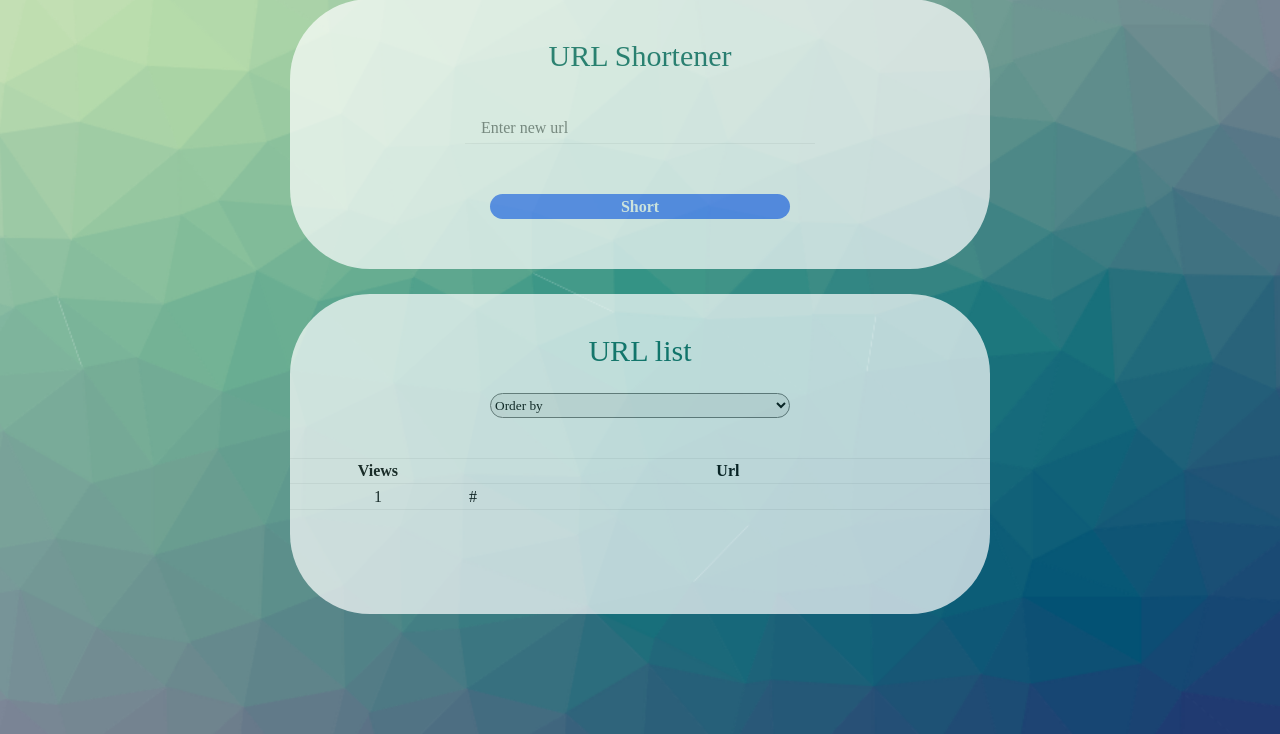
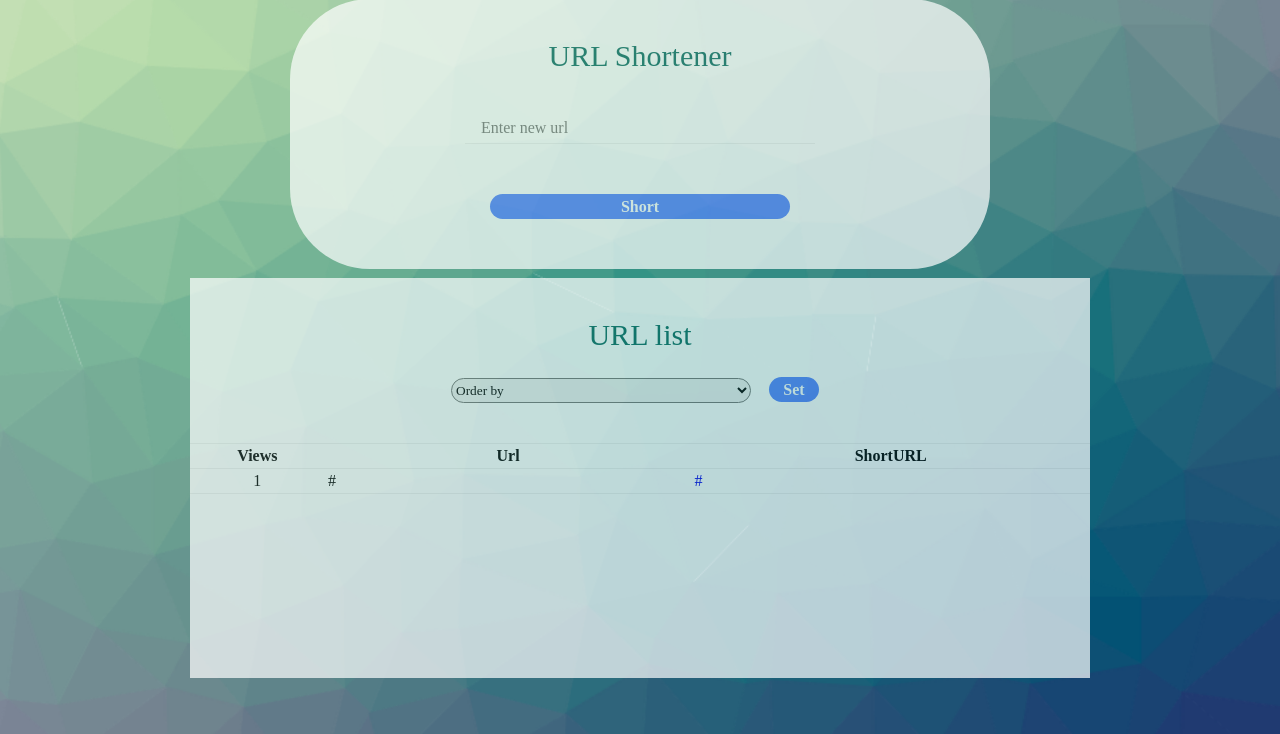
Before and after one commit to Txemy88/URL-Shortener, a PHP site: page /URLShortener/ in a window 1280 px wide. Shown: the part 66-800 px from the top of the page. Run offline with PHP 8.4, Linux system fonts and the light colour scheme; tables that the repository leaves empty hold one stand-in row (values such as "Sample post"); some libraries are stand-ins or nearby versions.

Commit message:
Ajustes en estilo, index.html y nuevo fichero load_urls.php

```diff
--- a/css/style.css
+++ b/css/style.css
@@ -30,17 +30,16 @@ body{
 
 .container-form-show{
     width: 100%;
-    height: 40%;
-    max-width: 700px;
+    height: 50%;
+    max-width: 900px;
     background: #fff;
     position: absolute;
-    top: 65%;
+    top: 68%;
     left: 50%;
     transform: translate(-50%, -50%);
     padding-bottom: 50px;
-    overflow: hidden;
+    overflow: auto;
     opacity: 0.7;
-    border-radius: 80px;
 }
 
 
@@ -98,6 +97,7 @@ body{
     cursor: pointer;
 }
 
+
 .mensaje{
     width: 100%;
     max-width: 450px;
@@ -120,6 +120,20 @@ body{
     color: #0b6c62;
 }
 
+.boton_1{
+    width: 50px;
+    height: 25px;
+    margin-left: 2%;
+    margin-top: 25px;
+    color: white;
+    background: #5584FF;
+    border-style: none;
+    outline: 0px;
+    border-radius: 50px;
+    font-size: 16px;
+    font-weight: bold;
+    cursor: pointer;
+}
 
 
 /*Option panel*/
@@ -127,9 +141,7 @@ body{
 select {
     width: 300px;
     height: 25px;
-    position: relative;
-    display: block;
-    margin: auto;
+    margin-left: 29%;
     margin-top: 25px;
     outline: 0px;
     border-radius: 50px;
@@ -165,6 +177,11 @@ table td:nth-child(2) {
     text-align: left;
 }
 
+table td:nth-child(3) {
+    width: 1000px;
+    text-align: left;
+}
+
 tr:hover td {
     background-color: #369681;
     color: white;
--- a/index.php
+++ b/index.php
@@ -59,11 +59,10 @@
 	<div class="container-form-show">
 
 
-
 	        <form action="<?php echo htmlspecialchars($_SERVER['PHP_SELF']); ?>" method="post" class="form">
 	            <div class="urlsshow-form"><h1>URL list</h1></div>
 
-	            <select name="stadistics" id="statistics" onchange="ShowSelected();">
+	            <select name="stadistics" id="statistics">
 
 				   	<option selected value="0"> Order by </option>
 
@@ -75,30 +74,8 @@
 				       <option >From newest to oldest</option>
 				       <option >From oldest to newest</option>
 
-				</select>
+				</select><input type="submit" class="boton_1" name="set" id="set" value="Set">
 
-
-
-				<!-- Get seleccted option from ORDER BY
-				<?php
-				/*if (isset($_REQUEST["postname"]))
-				{
-				  $selected = $_REQUEST["postname"];
-				  echo $selected;
-
-				}
-				else
-				{
-				  $selected = null;
-				  echo "Nothing selected";
-				}*/
-
-
-
-				/*$PHPvariable = $_POST['postname'];
-				echo "PHPvariable = ".$PHPvariable;*/
-				?>
-				-->
 
 				<!------ table to list URLS -->
 				<table class="showhits">
@@ -106,25 +83,12 @@
 						<tr>
 							<th>Views</th>
 							<th>Url</th>
+							<th>ShortURL</th>
 						</tr>
 					</thead>
-
-	 						<?php
-	 						// Include database configuration file
-							require_once 'dbConfig.php';
-
-					        $stmt = $db->query("SELECT * FROM short_urls ORDER by hits DESC");
-
-								while ($row = $stmt->fetch()) {
-
-							?>
-								    <tr>
-								    	<td><?php echo $row['hits']?></td><td><?php echo $row['long_url']?></td>
-								    </tr>
-							<?php
-
-								}
-							?>
+					<tbody>
+						<?php require_once 'load_urls.php' ?>
+					</tbody>
 
 				</table>
 	    	</form>
--- /dev/null
+++ b/load_urls.php
@@ -0,0 +1,47 @@
+<?php
+	 						// Include database configuration file
+require_once 'dbConfig.php';
+
+$stmt = "";
+
+if (isset($_POST["set"])){
+
+	$selection = $_POST["stadistics"];
+
+	if ($selection == "From lowest to highest"){
+
+		$stmt = $db->query("SELECT * FROM short_urls ORDER by hits ASC");
+	}else if ($selection == "From highest to lowest"){
+
+		$stmt = $db->query("SELECT * FROM short_urls ORDER by hits DESC");
+
+	}else if ($selection == "From newest to oldest"){
+
+		$stmt = $db->query("SELECT * FROM short_urls ORDER by created DESC");
+	}else if ($selection == "From oldest to newest"){
+
+		$stmt = $db->query("SELECT * FROM short_urls ORDER by created ASC");
+	}else{
+
+		$stmt = $db->query("SELECT * FROM short_urls");
+	}
+
+
+}else{
+
+	$stmt = $db->query("SELECT * FROM short_urls");
+}
+
+
+
+while ($row = $stmt->fetch()) {
+
+?>
+	<tr>
+		<td><?php echo $row['hits']?></td><td><?php echo $row['long_url']?></td><td><a href="<?php echo $row['long_url']?>" target="_blank"><?php echo $row['long_url']?></a></td>
+	</tr>
+<?php
+
+}
+
+?>
```
Also changed, not shown: shorturl.php (+1 -10 lines).
